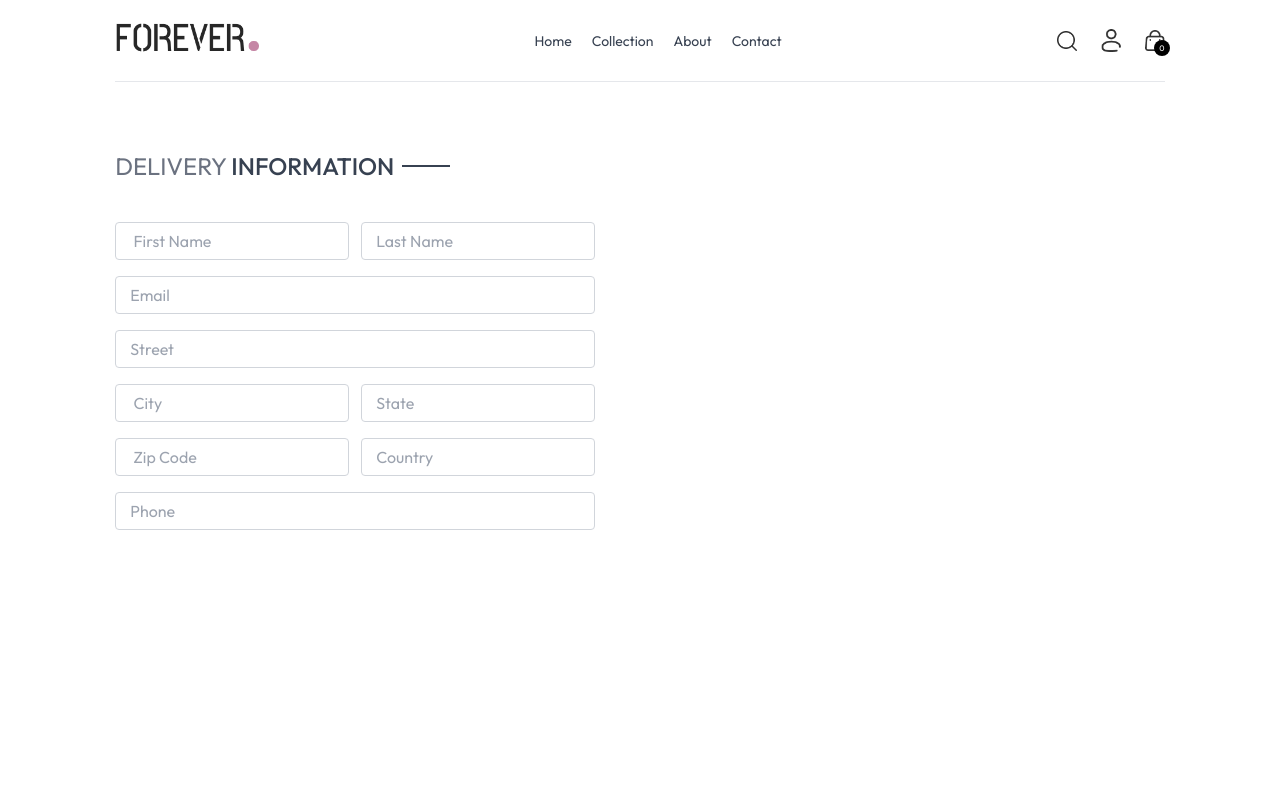
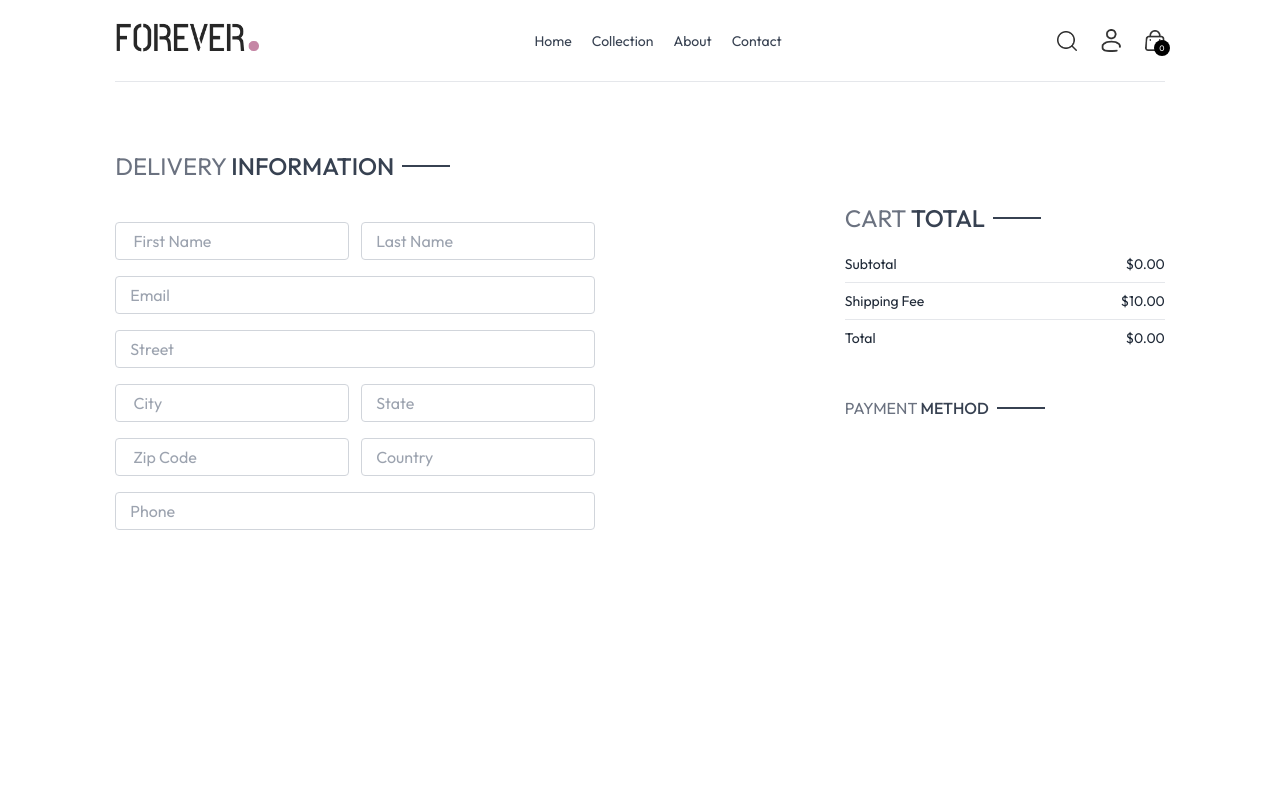
Before and after one commit to MDmohiuddin-web/FashionFusing-Clint, a React (Vite) app: page /place-order in a window 1280 px wide. Shown: the top 800 px of the page. Built offline with nearby package versions, Linux system fonts and the light colour scheme.

Commit message:
some work is not done

```diff
--- a/src/pages/PlaceOrder.jsx
+++ b/src/pages/PlaceOrder.jsx
@@ -1,3 +1,4 @@
+import CartTotal from "../components/CartTotal";
 import Title from "../components/Title";
 
 const PlaceOrder = () => {
@@ -81,6 +82,24 @@ const PlaceOrder = () => {
         />
         {/* <input type="submit" value="Continue" className="bg-black text-white px-3.5 py-1.5 w-full rounded border-gray-300 border" /> */}
       </div>
+      {/* right side */}
+      <div className="mt-8">
+        <div className="mt-8 min-w-80">
+            <CartTotal></CartTotal>
+        </div>
+        <div className="mt-12">
+            <Title text1={"PAYMENT"} text2={"METHOD"}></Title>
+            {/* this is for payment method */}
+            <div className="flex gap-3 flex-col lg:flex-row">
+
+
+            </div>
+        </div>
+      </div>
+
+
+
+
     </div>
   );
 };
```
